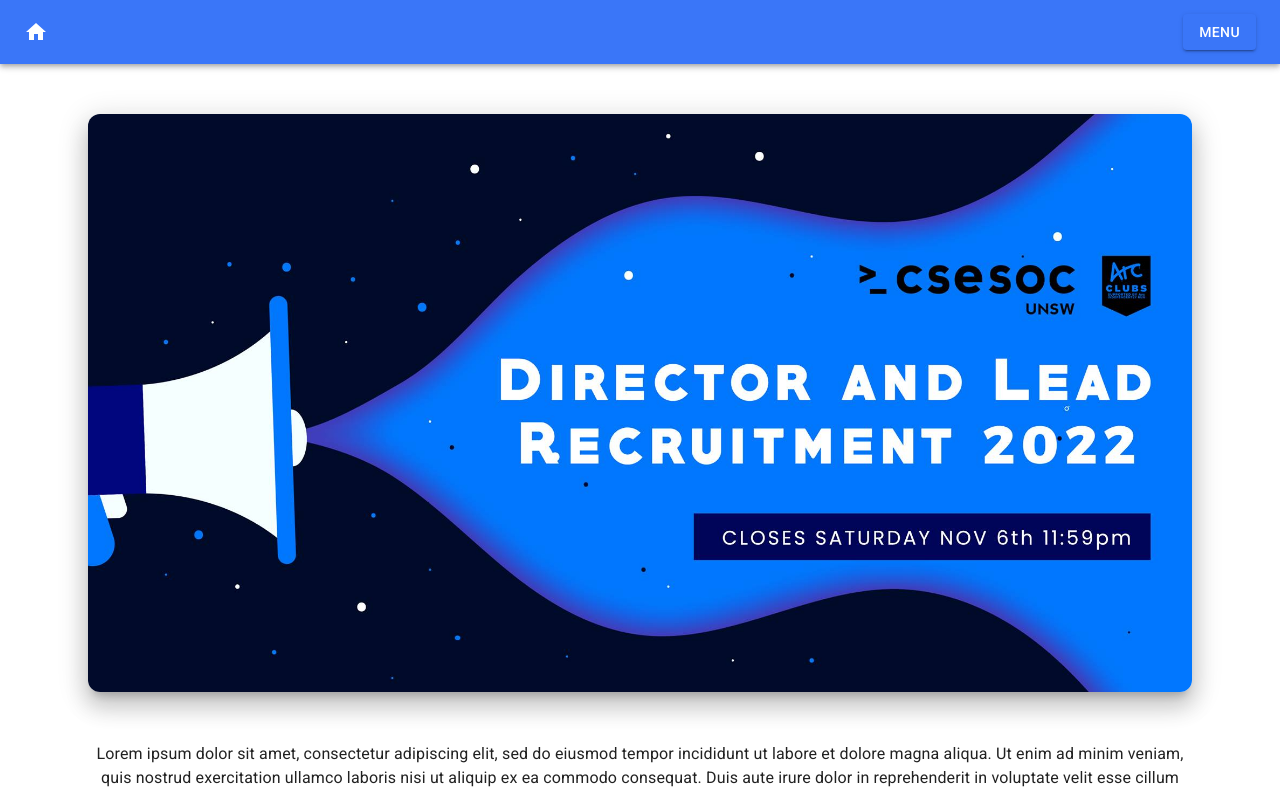
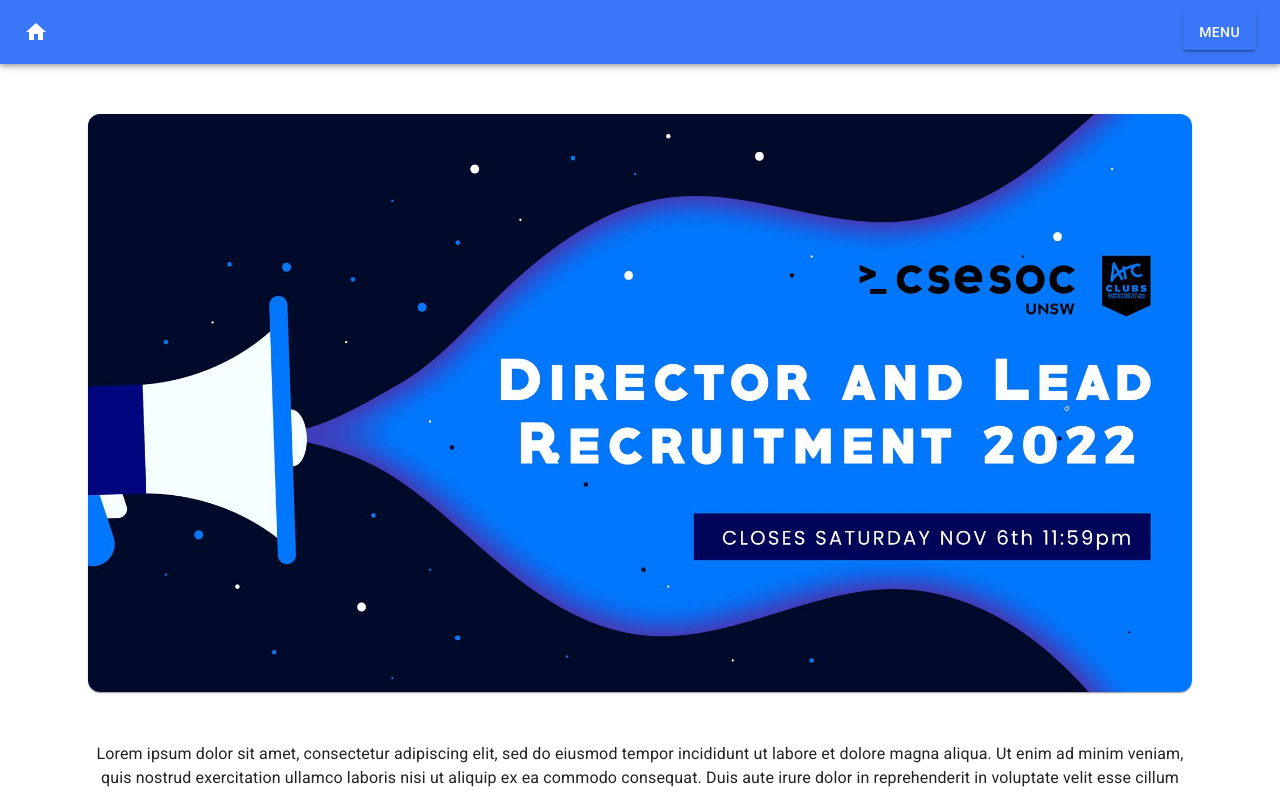
Before and after one commit to devsoc-unsw/chaos, a React (Create React App) app in the folder frontend/: page /application in a window 1280 px wide. Shown: the top 792 px of the page. Built offline with nearby package versions, Linux system fonts and the light colour scheme.

Commit message:
deleted unnecessary files + made few small style changes

```diff
--- a/frontend/src/components/ApplicationForm/applicationForm.styled.js
+++ b/frontend/src/components/ApplicationForm/applicationForm.styled.js
@@ -14,7 +14,7 @@ export const CampaignImageCard = styled(Card)`
   width: 100%;
   border-radius: 12px;
   margin-top: 50px;
-  box-shadow: 20;
+  box-shadow: 15;
 `;
 
 export const CampaignDescription = styled(Box)`
@@ -31,7 +31,7 @@ export const UserInfoCell = styled(TableCell)`
 `;
 
 export const UserInfo = styled("div")`
-  display: "flex";
+  display: flex;
 `;
 
 export const UserInfoFields = styled("div")`
--- a/frontend/src/components/ApplicationForm/index.js
+++ b/frontend/src/components/ApplicationForm/index.js
@@ -51,7 +51,7 @@ const ApplicationForm = (props) => {
   };
   return (
     <Container>
-      <CampaignImageCard sx={{ boxShadow: 15 }}>
+      <CampaignImageCard>
         <CardMedia
           component="img"
           height="100%"
--- a/package.json
+++ /dev/null
@@ -1,5 +0,0 @@
-{
-  "dependencies": {
-    "uuid": "^8.3.2"
-  }
-}
```
Also changed, not shown: 1 other file (tests, documents, lock files or other folders).
